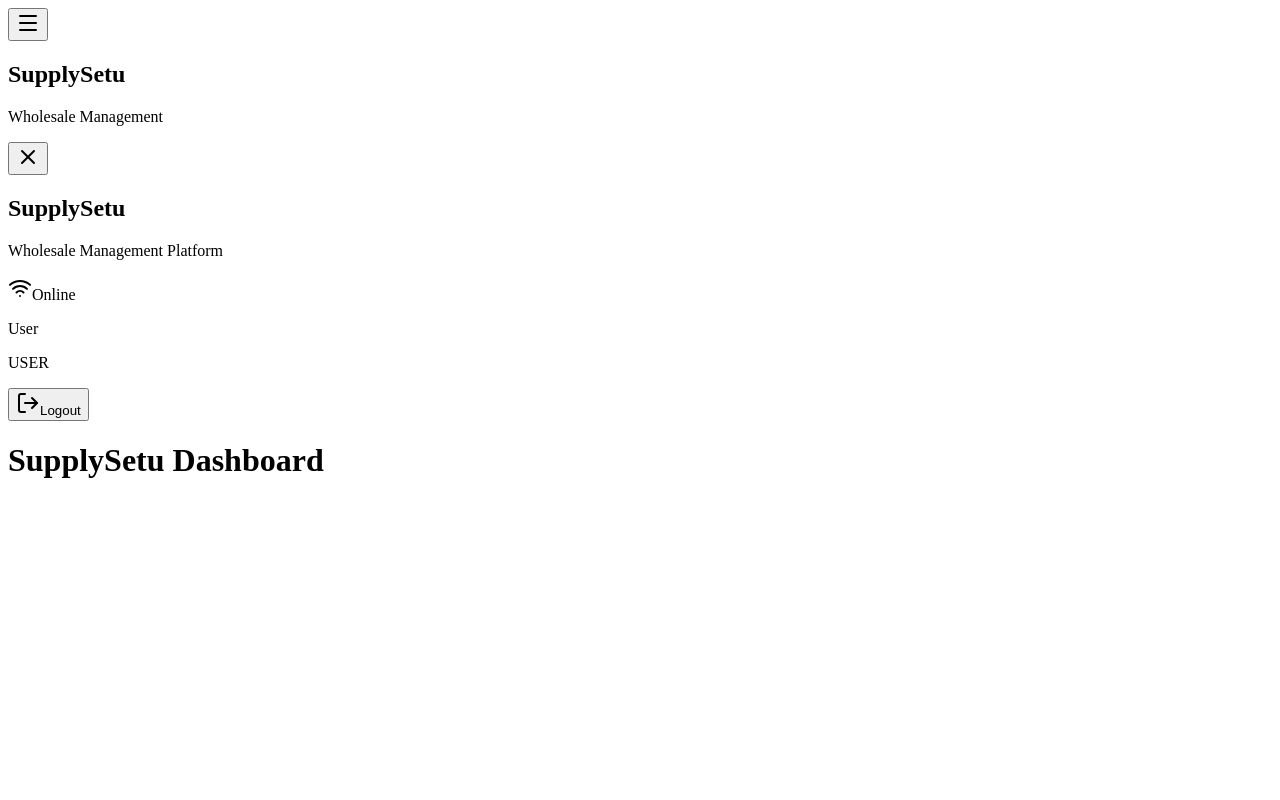
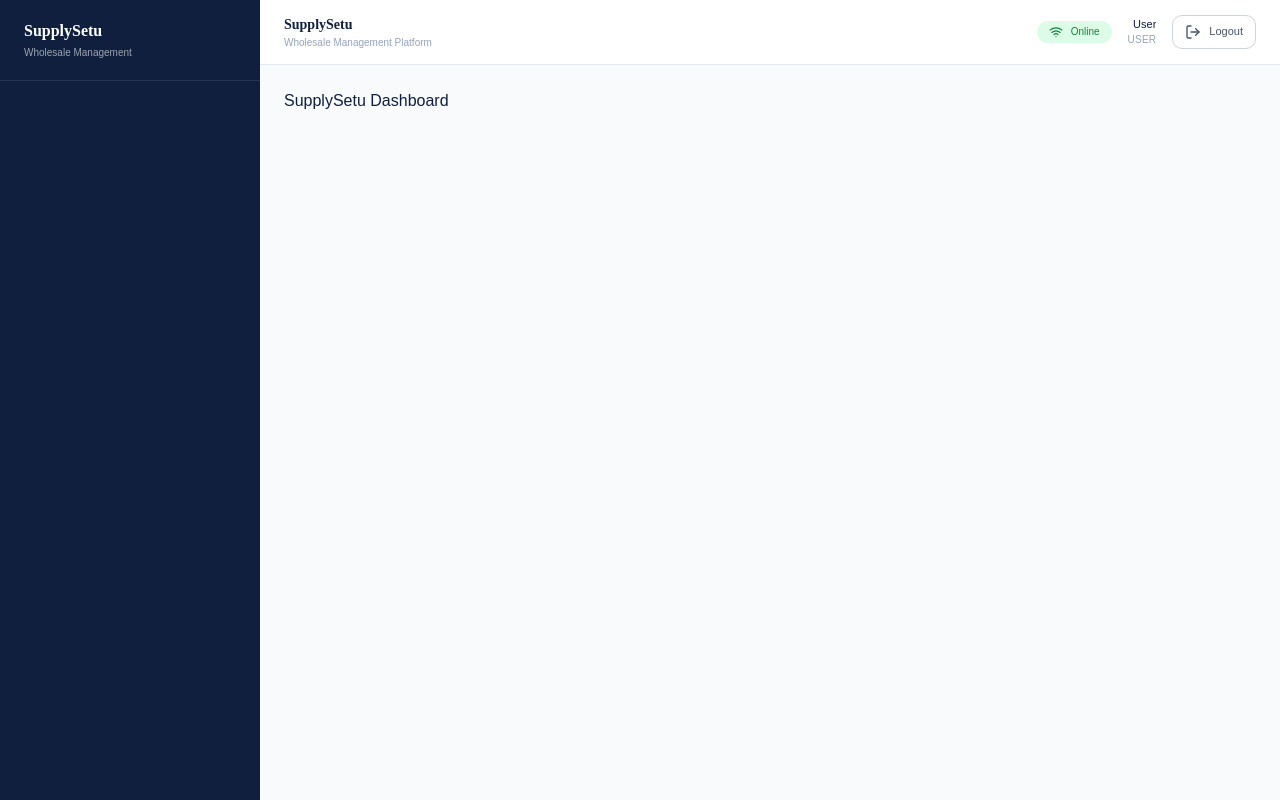
Before and after one commit to HRK-Stack/supplysetu-frontend, a Next.js app: page / in a window 1280 px wide. Built offline with nearby package versions, Linux system fonts and the light colour scheme; no server answers.

Commit message:
global css added

```diff
--- a/src/app/layout.tsx
+++ b/src/app/layout.tsx
@@ -2,7 +2,7 @@
 
 import React from "react";
 import type { Metadata } from "next";
-import "tailwindcss";
+import "@/styles/globals.css";
 
 export const metadata: Metadata = {
   title: "SupplySetu",
--- /dev/null
+++ b/src/styles/globals.css
@@ -0,0 +1,12 @@
+@import "tailwindcss";
+@import "./theme.css";
+
+html {
+  font-family: var(--font-body);
+}
+
+body {
+  background: var(--bg);
+  color: var(--text-primary);
+  min-height: 100vh;
+}
```
